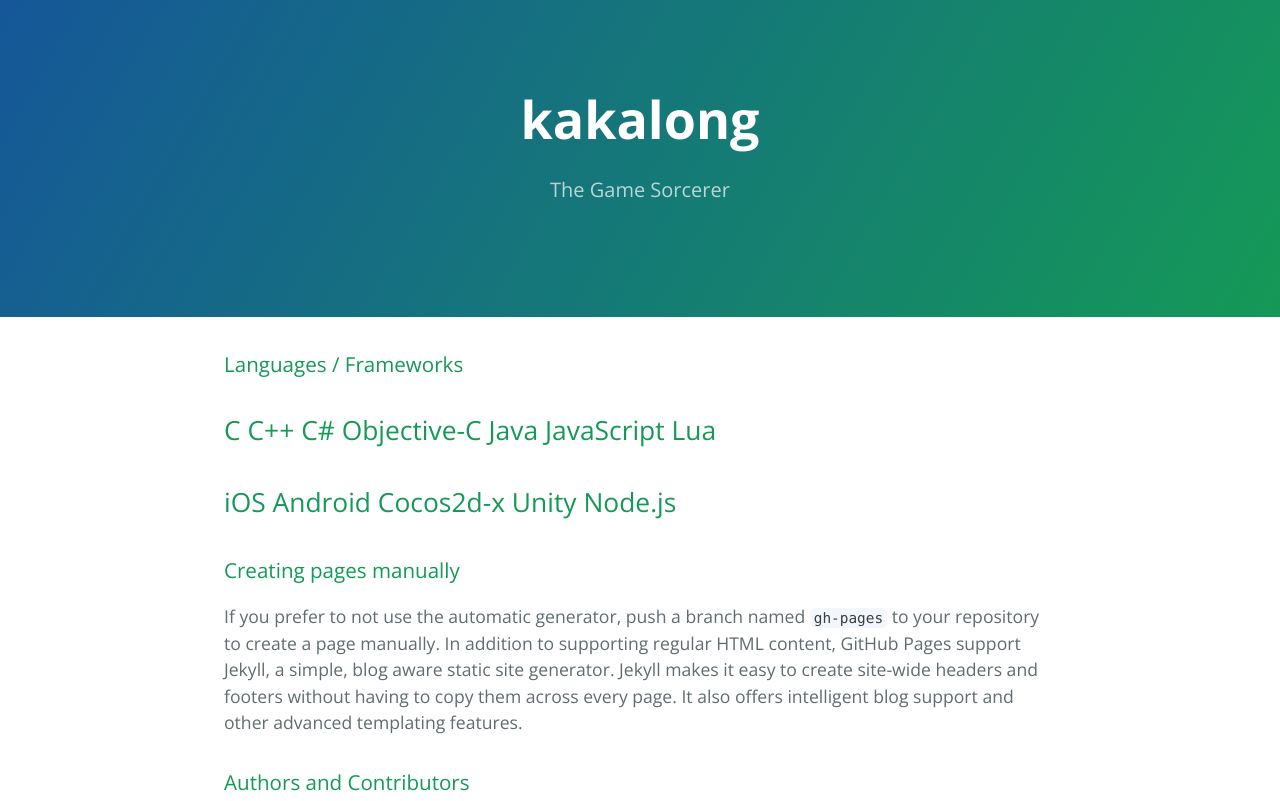
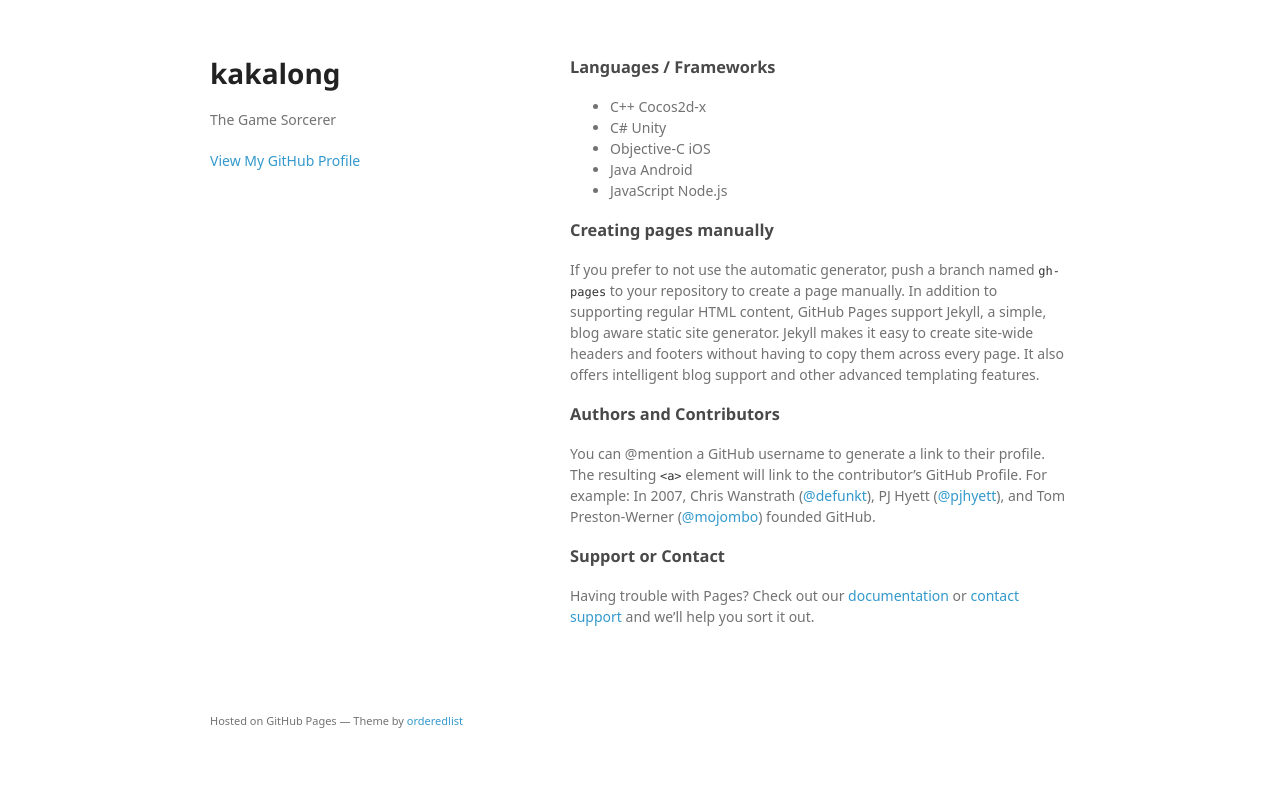
Before and after one commit to kakalong/kakalong.github.io, a plain HTML site: page index.html in a window 1280 px wide. Shown: the top 801 px of the page. Drawn offline with nearby package versions, Linux system fonts and the light colour scheme; a web font is replaced by a local one.

Commit message:
Replace master branch with page content via GitHub

```diff
--- a/index.html
+++ b/index.html
@@ -1,29 +1,38 @@
-<!DOCTYPE html>
-<html lang="en-us">
+<!doctype html>
+<html>
   <head>
-    <meta charset="UTF-8">
+    <meta charset="utf-8">
+    <meta http-equiv="X-UA-Compatible" content="chrome=1">
     <title>kakalong by kakalong</title>
-    <meta name="viewport" content="width=device-width, initial-scale=1">
-    <link rel="stylesheet" type="text/css" href="stylesheets/normalize.css" media="screen">
-    <link href='https://fonts.googleapis.com/css?family=Open+Sans:400,700' rel='stylesheet' type='text/css'>
-    <link rel="stylesheet" type="text/css" href="stylesheets/stylesheet.css" media="screen">
-    <link rel="stylesheet" type="text/css" href="stylesheets/github-light.css" media="screen">
+
+    <link rel="stylesheet" href="stylesheets/styles.css">
+    <link rel="stylesheet" href="stylesheets/github-light.css">
+    <meta name="viewport" content="width=device-width">
+    <!--[if lt IE 9]>
+    <script src="//html5shiv.googlecode.com/svn/trunk/html5.js"></script>
+    <![endif]-->
   </head>
   <body>
-    <section class="page-header">
-      <h1 class="project-name">kakalong</h1>
-      <h2 class="project-tagline">The Game Sorcerer</h2>
-    </section>
+    <div class="wrapper">
+      <header>
+        <h1>kakalong</h1>
+        <p>The Game Sorcerer</p>
 
-    <section class="main-content">
-      <h3>
+
+        <p class="view"><a href="https://github.com/kakalong">View My GitHub Profile</a></p>
+
+      </header>
+      <section>
+        <h3>
 <a id="languages--frameworks" class="anchor" href="#languages--frameworks" aria-hidden="true"><span aria-hidden="true" class="octicon octicon-link"></span></a>Languages / Frameworks</h3>
 
-<h2>
-<a id="c-c-c-objective-c-java-javascript-lua" class="anchor" href="#c-c-c-objective-c-java-javascript-lua" aria-hidden="true"><span aria-hidden="true" class="octicon octicon-link"></span></a>C C++ C# Objective-C Java JavaScript Lua</h2>
-
-<h2>
-<a id="ios-android-cocos2d-x-unity-nodejs" class="anchor" href="#ios-android-cocos2d-x-unity-nodejs" aria-hidden="true"><span aria-hidden="true" class="octicon octicon-link"></span></a>iOS Android Cocos2d-x Unity Node.js</h2>
+<ul>
+<li>C++ Cocos2d-x</li>
+<li>C# Unity</li>
+<li>Objective-C iOS</li>
+<li>Java Android</li>
+<li>JavaScript Node.js</li>
+</ul>
 
 <h3>
 <a id="creating-pages-manually" class="anchor" href="#creating-pages-manually" aria-hidden="true"><span aria-hidden="true" class="octicon octicon-link"></span></a>Creating pages manually</h3>
@@ -39,14 +48,12 @@
 <a id="support-or-contact" class="anchor" href="#support-or-contact" aria-hidden="true"><span aria-hidden="true" class="octicon octicon-link"></span></a>Support or Contact</h3>
 
 <p>Having trouble with Pages? Check out our <a href="https://help.github.com/pages">documentation</a> or <a href="https://github.com/contact">contact support</a> and we’ll help you sort it out.</p>
-
-      <footer class="site-footer">
-
-        <span class="site-footer-credits">This page was generated by <a href="https://pages.github.com">GitHub Pages</a> using the <a href="https://github.com/jasonlong/cayman-theme">Cayman theme</a> by <a href="https://twitter.com/jasonlong">Jason Long</a>.</span>
+      </section>
+      <footer>
+        <p><small>Hosted on GitHub Pages &mdash; Theme by <a href="https://github.com/orderedlist">orderedlist</a></small></p>
       </footer>
-
-    </section>
-
+    </div>
+    <script src="javascripts/scale.fix.js"></script>
 
   </body>
 </html>
--- a/params.json
+++ b/params.json
@@ -1,6 +1,6 @@
 {
   "name": "kakalong",
   "tagline": "The Game Sorcerer",
-  "body": "### Languages / Frameworks\r\n\r\n## C C++ C# Objective-C Java JavaScript Lua \r\n\r\n## iOS Android Cocos2d-x Unity Node.js \r\n\r\n### Creating pages manually\r\nIf you prefer to not use the automatic generator, push a branch named `gh-pages` to your repository to create a page manually. In addition to supporting regular HTML content, GitHub Pages support Jekyll, a simple, blog aware static site generator. Jekyll makes it easy to create site-wide headers and footers without having to copy them across every page. It also offers intelligent blog support and other advanced templating features.\r\n\r\n### Authors and Contributors\r\nYou can @mention a GitHub username to generate a link to their profile. The resulting `<a>` element will link to the contributor’s GitHub Profile. For example: In 2007, Chris Wanstrath (@defunkt), PJ Hyett (@pjhyett), and Tom Preston-Werner (@mojombo) founded GitHub.\r\n\r\n### Support or Contact\r\nHaving trouble with Pages? Check out our [documentation](https://help.github.com/pages) or [contact support](https://github.com/contact) and we’ll help you sort it out.\r\n",
+  "body": "### Languages / Frameworks\r\n* C++ Cocos2d-x\r\n* C# Unity\r\n* Objective-C iOS\r\n* Java Android\r\n* JavaScript Node.js\r\n\r\n###  Creating pages manually\r\nIf you prefer to not use the automatic generator, push a branch named `gh-pages` to your repository to create a page manually. In addition to supporting regular HTML content, GitHub Pages support Jekyll, a simple, blog aware static site generator. Jekyll makes it easy to create site-wide headers and footers without having to copy them across every page. It also offers intelligent blog support and other advanced templating features.\r\n\r\n### Authors and Contributors\r\nYou can @mention a GitHub username to generate a link to their profile. The resulting `<a>` element will link to the contributor’s GitHub Profile. For example: In 2007, Chris Wanstrath (@defunkt), PJ Hyett (@pjhyett), and Tom Preston-Werner (@mojombo) founded GitHub.\r\n\r\n### Support or Contact\r\nHaving trouble with Pages? Check out our [documentation](https://help.github.com/pages) or [contact support](https://github.com/contact) and we’ll help you sort it out.\r\n",
   "note": "Don't delete this file! It's used internally to help with page regeneration."
 }
```
